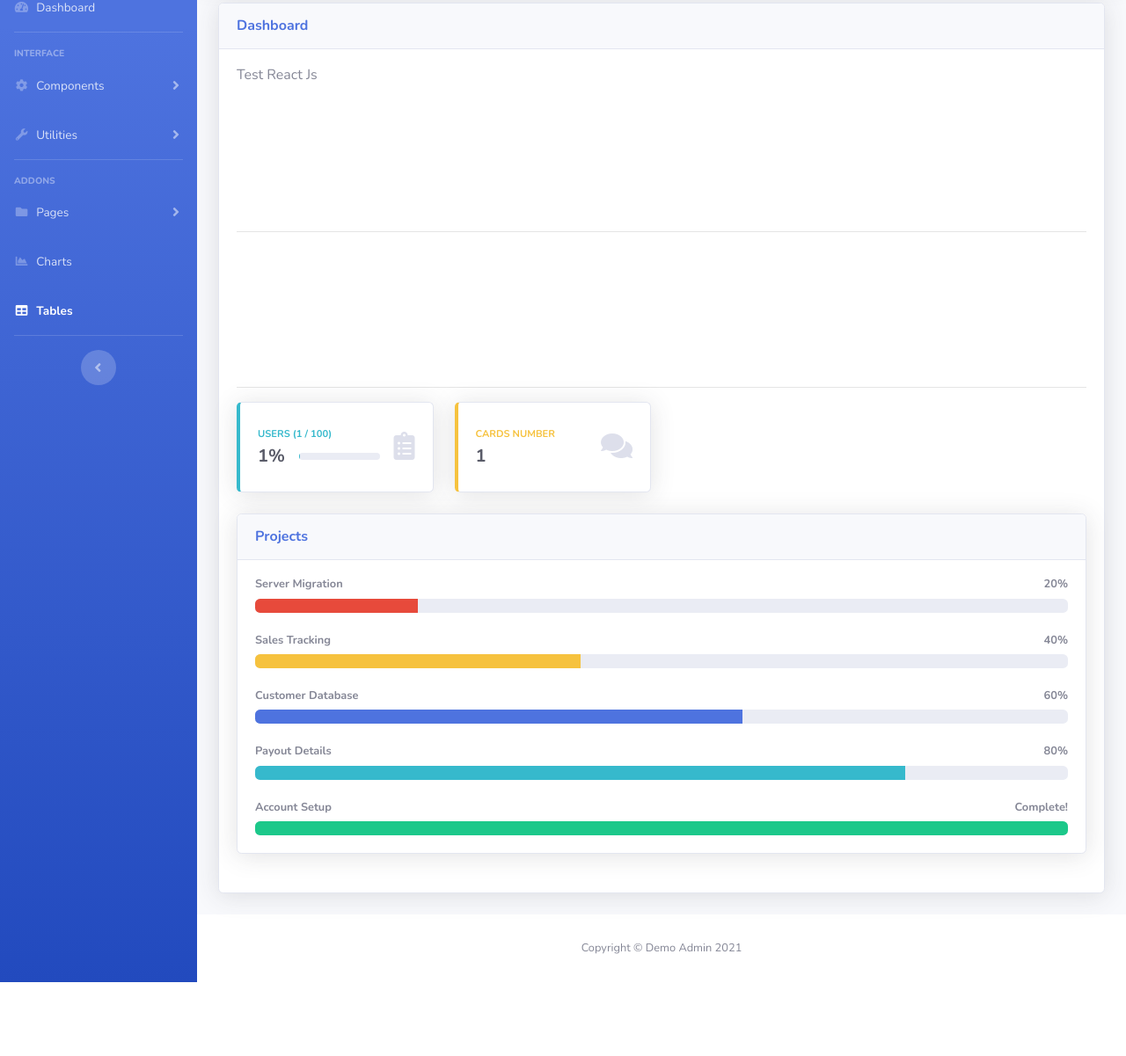
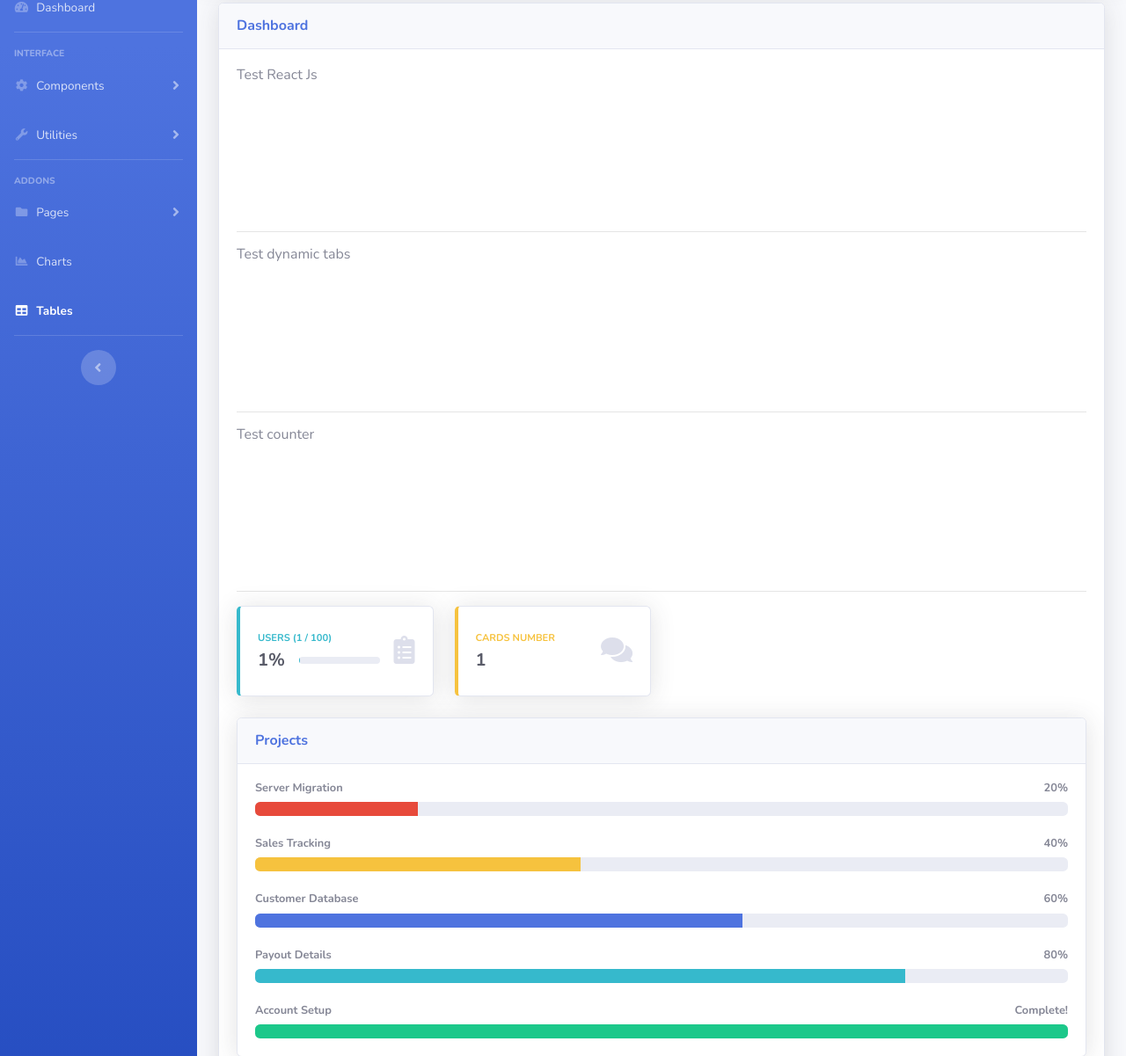
Before and after one commit to helchall/demo, a Symfony app: template templates/dashboard/index.html.twig in a window 1280 px wide. Shown: the part 91-1292 px from the top of the page at 88% size. Before the commit the page ends 1208 px from the top, so only its background shows below. Run offline with Twig, Linux system fonts and the light colour scheme; the template is opened without the code that fills it: most values are stand-ins (such as "Sample title", 1, 10 or a date in 2020); some libraries are stand-ins or nearby versions.

Commit message:
Updating dashboard index template adding test counter with react

```diff
--- a/templates/dashboard/index.html.twig
+++ b/templates/dashboard/index.html.twig
@@ -11,8 +11,15 @@
     </div>
     <br><br><br><br><br><br>
     <hr />
+    <h6>Test dynamic tabs </h6>
     <div class="row">
         <div id="app-onglet"></div>
+    </div>
+    <br><br><br><br><br><br>
+    <hr />
+    <h6>Test counter </h6>
+    <div class="row">
+        <div id="app-counter"></div>
     </div>
     <br><br><br><br><br><br>
     <hr />
```
